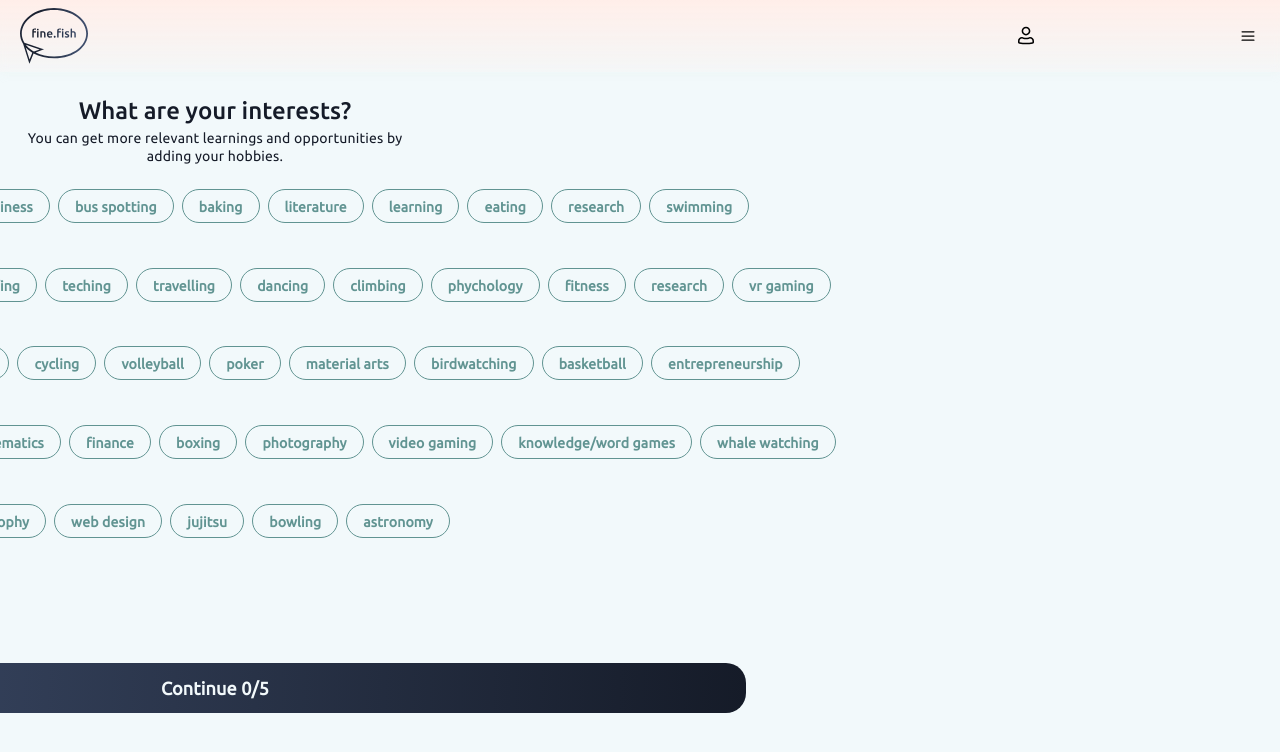
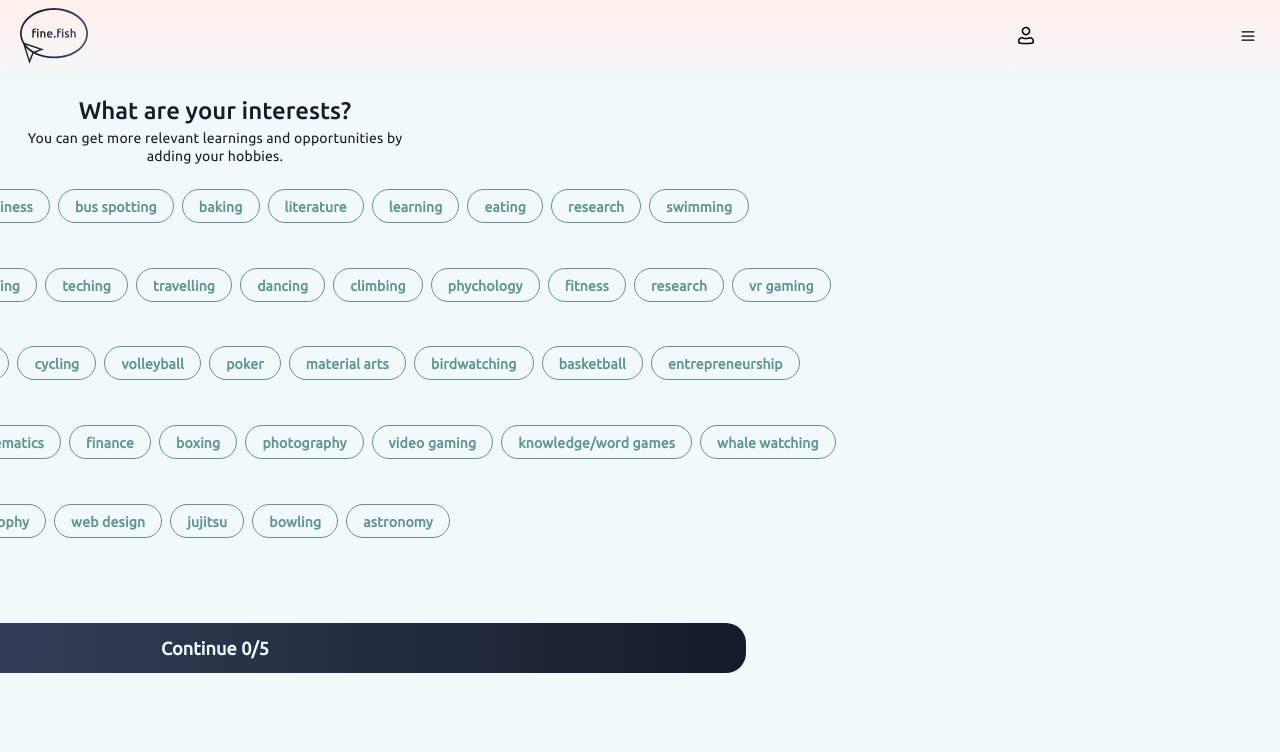
Before and after one commit to Lee-Sangsu/FinLit, a Next.js app: page /sign-up in a window 1280 px wide. Both pictures are taken after a click on the button "Continue". Shown: the top 752 px of the page. Built offline with nearby package versions, Linux system fonts and the light colour scheme.

Commit message:
too tight

```diff
--- a/components/SignUp/Interests.tsx
+++ b/components/SignUp/Interests.tsx
@@ -72,7 +72,9 @@ export default function InterestsInput ({personalInfo, setPersonalInfo, nextLand
             {hobbiesList.map((value, index) => <li onClick={addHobby} className={styles.hobby} key={index}>{value}</li>)}
         </ul>
 
-        <Link href="/thanks" className={styles.next_landing_btn}>
+        <Link style={{
+            marginTop: '24px'
+        }} href="/thanks" className={styles.next_landing_btn}>
           <button name="1-next" onClick={saveInfo} className={styles.button}>{`Continue ${selectedHobbies.length}/5`}</button>
         </Link>
       </main>
```
